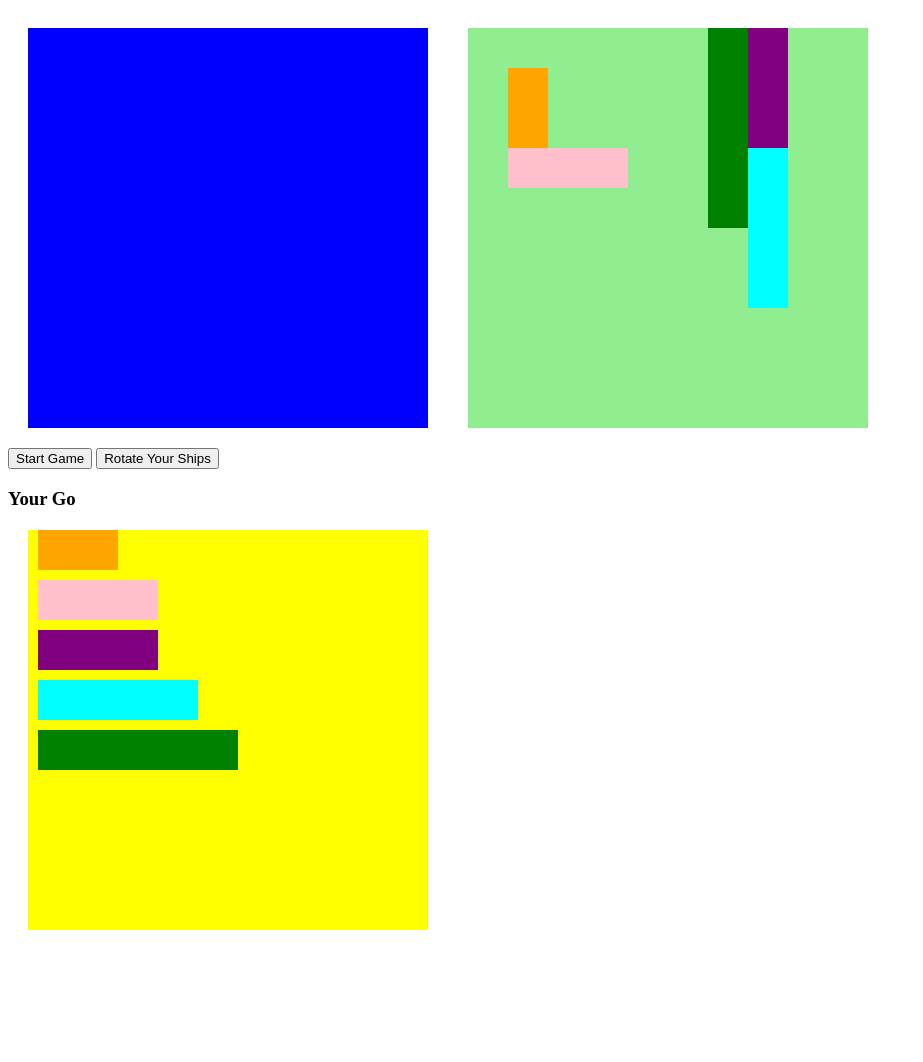
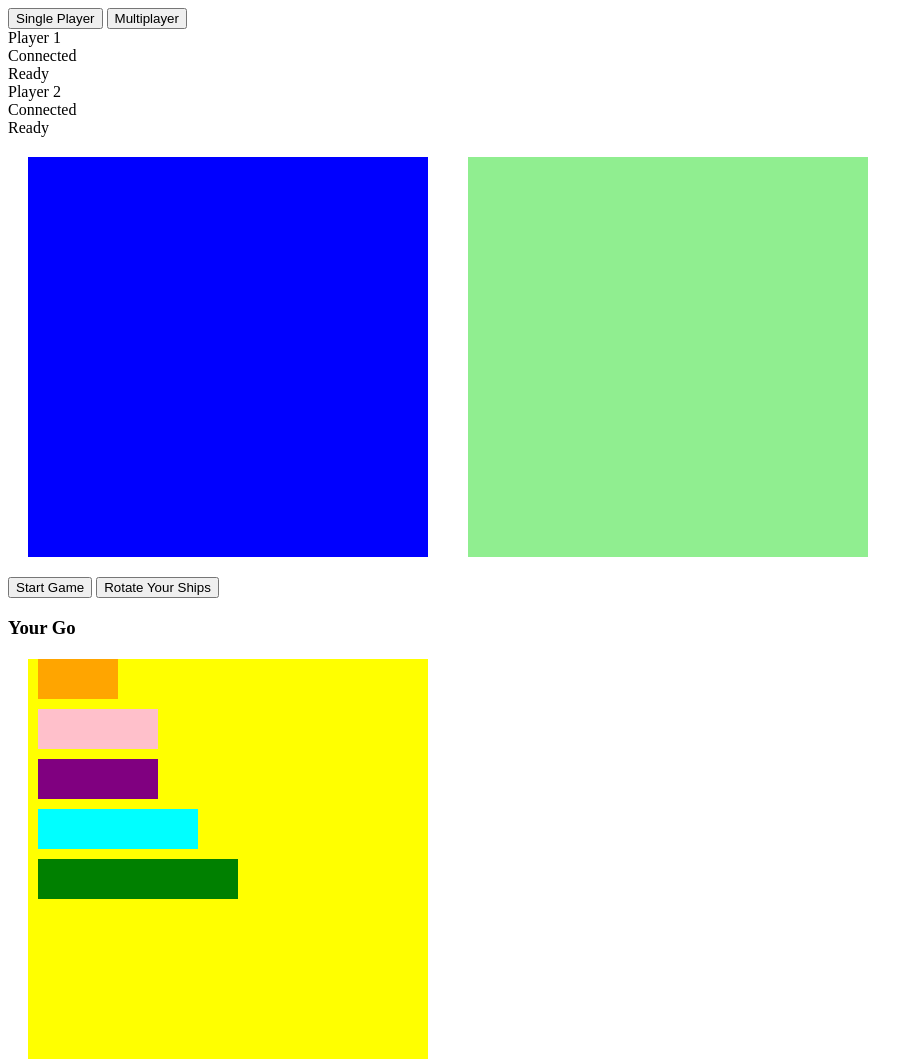
Before and after one commit to dra-gon-del/odin-battleships, a website: page public/index.html in a window 1280 px wide. Shown: the whole page, without its empty margins (0-923 px from the left). Before the commit the page ends 950 px from the top, so only its background shows below. Drawn offline with nearby package versions, Linux system fonts and the light colour scheme; no server answers.

Commit message:
36. Add single and multi player btns and write EL js.

```diff
--- a/public/app.js
+++ b/public/app.js
@@ -12,6 +12,8 @@ document.addEventListener('DOMContentLoaded', () => {
     const rotateButton = document.querySelector('#rotate')
     const turnDisplay = document.querySelector('#whose-go')
     const infoDisplay = document.querySelector('#info')
+    const singlePlayerButton = document.querySelector('#singlePlayerButton');
+    const multiplayerButton = document.querySelector('#multiplayerButton');
     const userSquares = []
     const computerSquares = []
     let isHorizontal = true
@@ -25,12 +27,21 @@ document.addEventListener('DOMContentLoaded', () => {
     let allShipsPlaced = false;
     let shotFired = -1;
 
+    // Select player mode.
+    singlePlayerButton.addEventListener('click', startSinglePlayer);
+    multiplayerButton.addEventListener('click', multiplayerButton);
+
     const socket = io();
 
     //Get your player number.
     socket.on('player-number', num => {
-      if (num === -1){
+      if (num == -1){
         infoDisplay.textContent = "Sorry, the server is full.";
+      } else {
+        playerNum = parseInt(num);
+        if (playerNum == 1) currentPlayer = enemy;
+
+        console.log(playerNum);
       };
     });
 
--- a/public/index.html
+++ b/public/index.html
@@ -8,6 +8,20 @@
     <script src="app.js" charset="utf-8"></script>
   </head>
   <body>
+
+    <button id="singlePlayerButton">Single Player</button>
+    <button id="multiplayerButton">Multiplayer</button>
+
+    <div class="player p1">
+      Player 1
+      <div class="connected">Connected <span></span></div>
+      <div class="ready">Ready <span></span></div>
+    </div>
+    <div class="player p2">
+      Player 2
+      <div class="connected">Connected <span></span></div>
+      <div class="ready">Ready <span></span></div>
+    </div>
 
     <div class="container">
         <div class="grid grid-user"></div>
```
Lines whose indentation alone changed are shown as unchanged.
